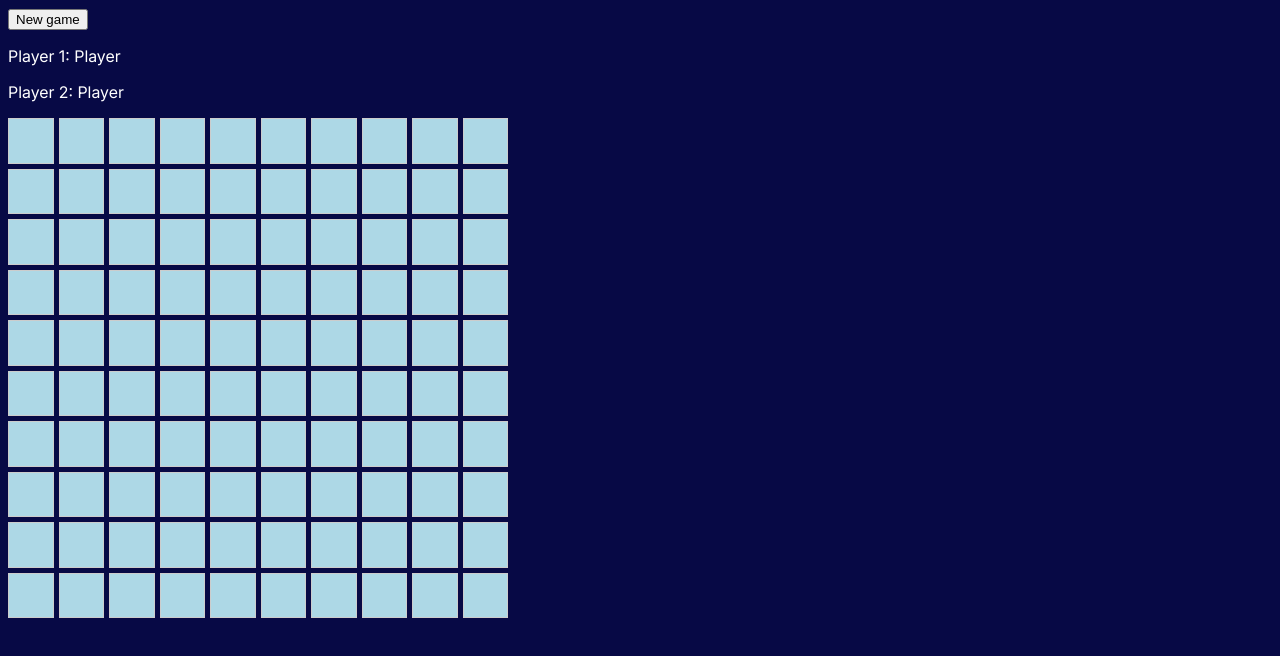
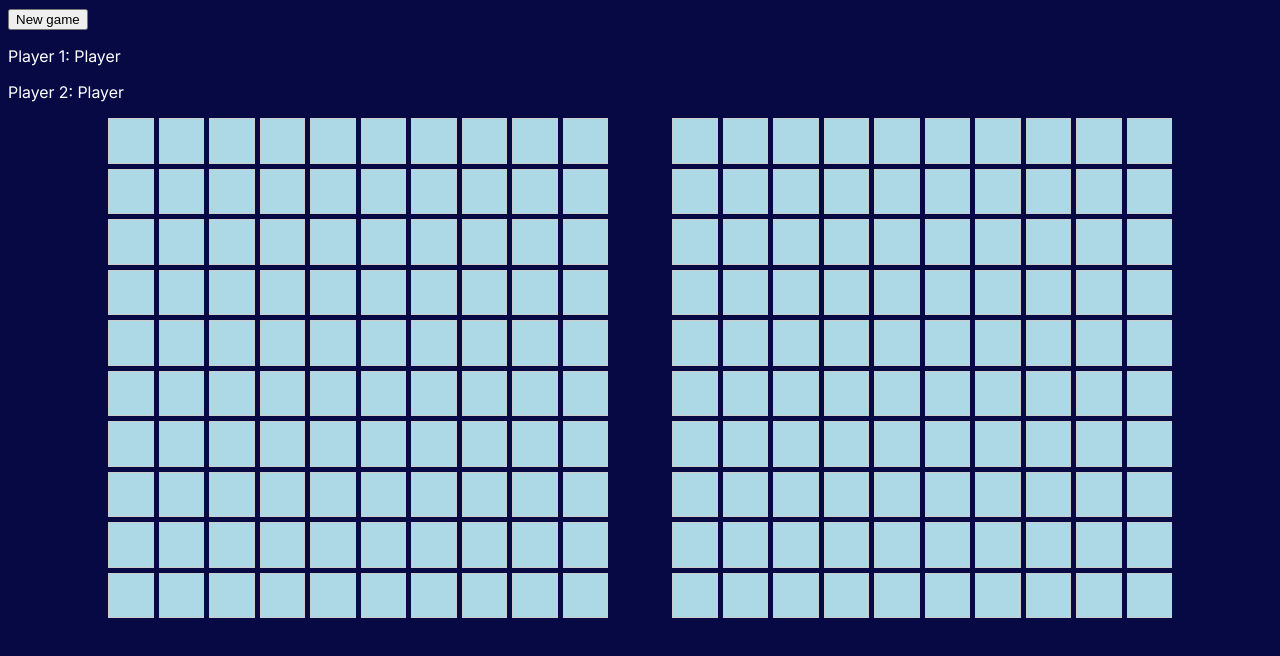
Before and after one commit to hansojuhan/JS-Battleship, a website built with webpack: page src/index.html in a window 1280 px wide. Built offline with nearby package versions, Linux system fonts and the light colour scheme.

Commit message:
Render both players' boards on screen

```diff
--- a/src/dom.js
+++ b/src/dom.js
@@ -3,30 +3,30 @@
 const GameState = require("./gamestate");
 
 /************************  Functions  ************************/
-// Clears and rerenders the board
-export function renderGameBoard() {
+// Clears and rerenders the board based on player number
+export function renderGameBoard(player) {
   // Clear content first
-  let content = document.getElementById('content');
+  let content = document.getElementById(`content-player-${player}`);
   content.innerHTML = '';
 
   // Container div
   const container = document.createElement('div');
-  container.classList.add('board-container');
-
+  container.classList.add(`board-container`);
+  container.id = `board-container-${player}`;
   // 10x10 grid
   for (let x = 0; x < 10; x++) {
     for (let y = 0; y < 10; y++) {
 
       const boardCell = document.createElement('div');
       boardCell.classList.add('board-cell');
-      boardCell.id = `cell-${x}-${y}`;
+      boardCell.id = `cell-${player}-${x}-${y}`;
       container.append(boardCell);
 
     }
   }
 
   // Attach to content
-  content = document.getElementById('content');
+  // content = document.getElementById('content');
   content.append(container);
 }
 
--- a/src/index.html
+++ b/src/index.html
@@ -14,7 +14,13 @@
   <p id="player-2-name">ddf</p>
 
   <!-- Content -->
-  <div id="content"></div>
+  <div id="content">
+
+    <div id="content-player-1"></div>
+
+    <div id="content-player-2"></div>
+
+  </div>
 
   <!-- Start modal -->
   <dialog id="start-game-modal">
--- a/src/index.js
+++ b/src/index.js
@@ -46,7 +46,8 @@ window.onload = () => {
     newGameModal.close();
   });
 
-  renderGameBoard();
+  renderGameBoard(1);
+  renderGameBoard(2);
   renderPlayerNames();
 }
 
--- a/src/styles.css
+++ b/src/styles.css
@@ -43,3 +43,12 @@ body {
   justify-content: center;
   font-size: 14px;
 }
+
+/* Main container for both boards */
+#content {
+  display: flex;
+  align-items: center;
+  justify-content: center;
+
+  gap: 4rem;
+}
```
